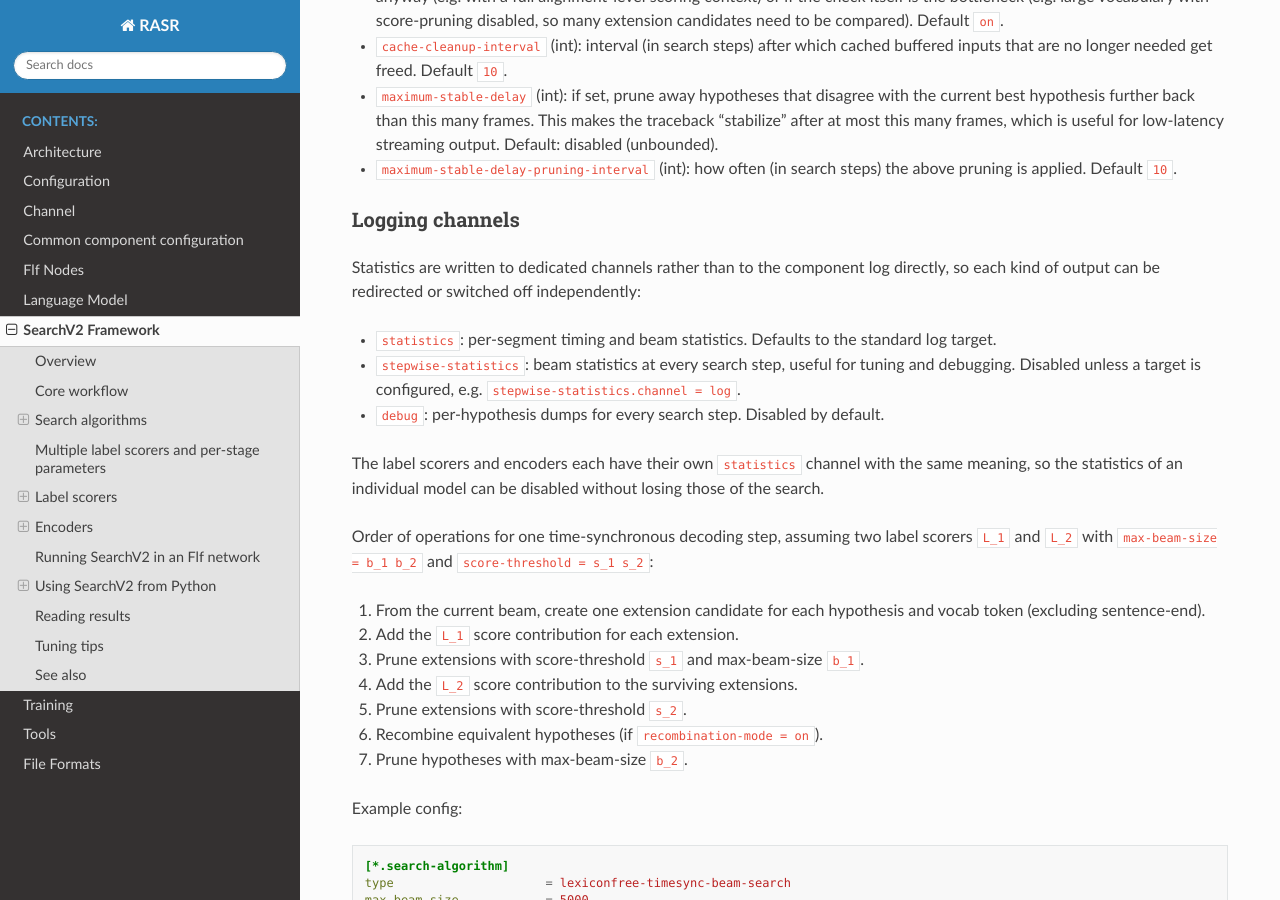
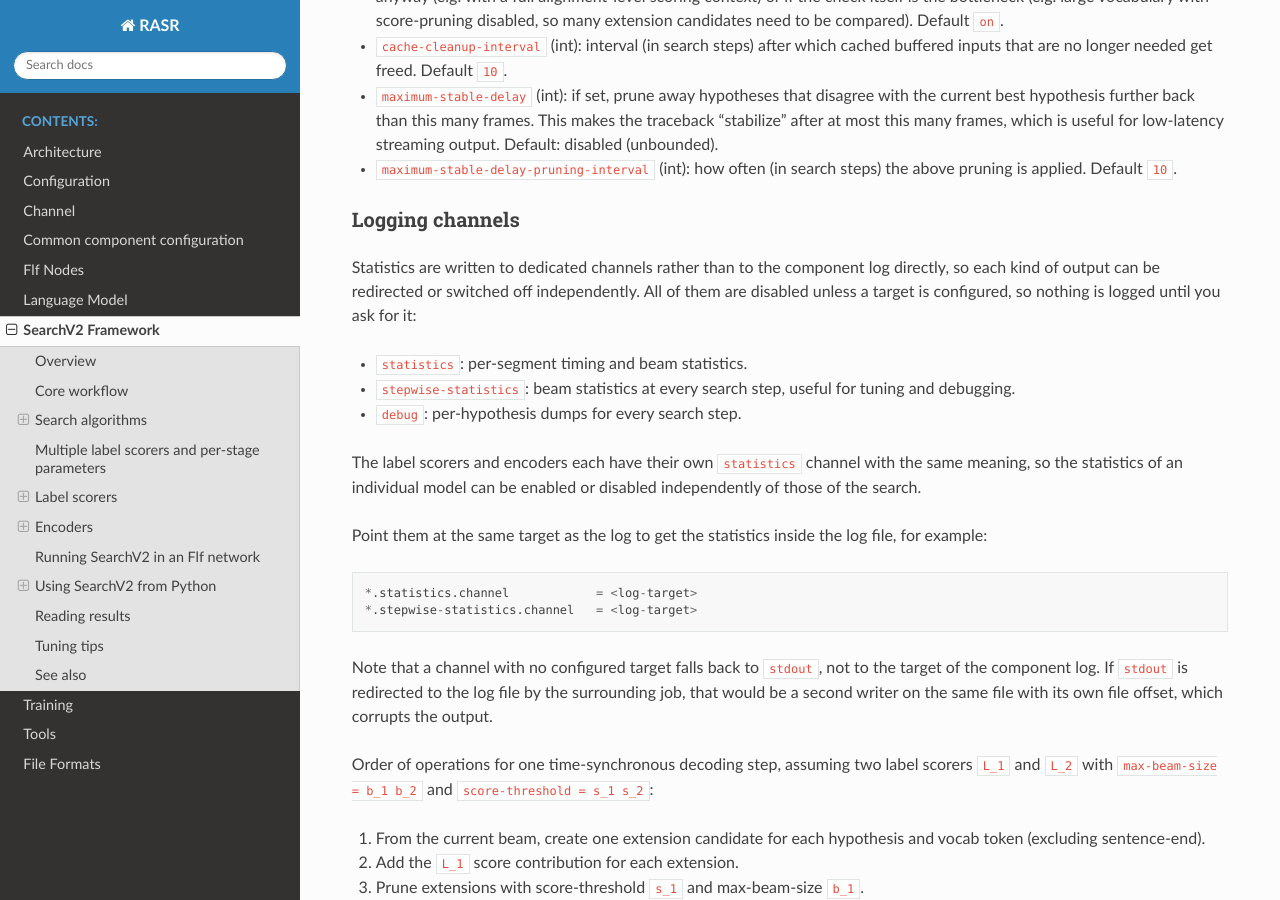
Before and after one commit to rwth-i6/rasr, a Sphinx documentation site: the page built from doc/search_v2.rst, in a window 1280 px wide and 900 px high, scrolled down 5316 px. Built offline with Sphinx 7.4.7 and the Read the Docs theme 3.1.0, drawn with Linux system fonts in a browser that asks for light colours.

Commit message:
Only log statistics when a statistics channel is configured
The statistics channels were created with `Core::Channel::standard`, which
does not mean "the target of the component log" but the literal target
`stdout`. A channel name that no configuration routes therefore ended up on
stdout instead of in the log file. Where the surrounding job redirects stdout
into that same file, this opens a second target on it, with its own file
offset and its own `sprint` document, and the two writers overwrite each
other.

Drop the default so the channels are disabled unless a target is configured,
which is what every other `statistics` channel in RASR does and what the
neighbouring `debug` channel already did.

Co-Authored-By: Claude Opus 5 (1M context) <noreply@anthropic.com>

```diff
--- a/doc/search_v2.rst
+++ b/doc/search_v2.rst
@@ -227,15 +227,24 @@ Logging channels
 ^^^^^^^^^^^^^^^^
 
 Statistics are written to dedicated channels rather than to the component log directly, so each kind of
-output can be redirected or switched off independently:
+output can be redirected or switched off independently. All of them are disabled unless a target is
+configured, so nothing is logged until you ask for it:
 
-* ``statistics``: per-segment timing and beam statistics. Defaults to the standard log target.
+* ``statistics``: per-segment timing and beam statistics.
 * ``stepwise-statistics``: beam statistics at every search step, useful for tuning and debugging.
-  Disabled unless a target is configured, e.g. ``stepwise-statistics.channel = log``.
-* ``debug``: per-hypothesis dumps for every search step. Disabled by default.
+* ``debug``: per-hypothesis dumps for every search step.
 
 The label scorers and encoders each have their own ``statistics`` channel with the same meaning, so the
-statistics of an individual model can be disabled without losing those of the search.
+statistics of an individual model can be enabled or disabled independently of those of the search.
+
+Point them at the same target as the log to get the statistics inside the log file, for example::
+
+    *.statistics.channel            = <log-target>
+    *.stepwise-statistics.channel   = <log-target>
+
+Note that a channel with no configured target falls back to ``stdout``, not to the target of the
+component log. If ``stdout`` is redirected to the log file by the surrounding job, that would be a
+second writer on the same file with its own file offset, which corrupts the output.
 
 Order of operations for one time-synchronous decoding step, assuming two label scorers ``L_1`` and ``L_2`` with
 ``max-beam-size = b_1 b_2`` and ``score-threshold = s_1 s_2``:
```
Also changed, not shown: 6 other files.
